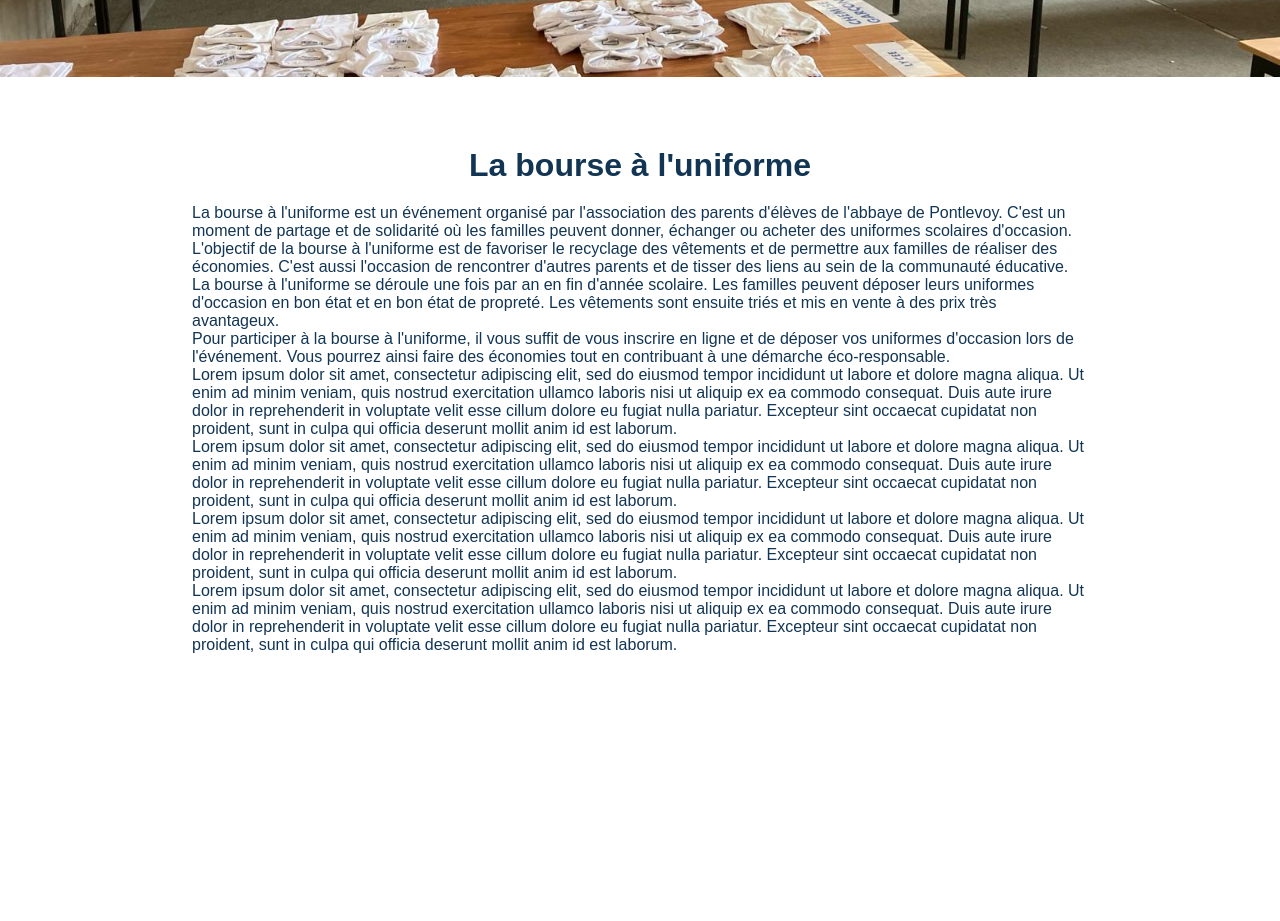
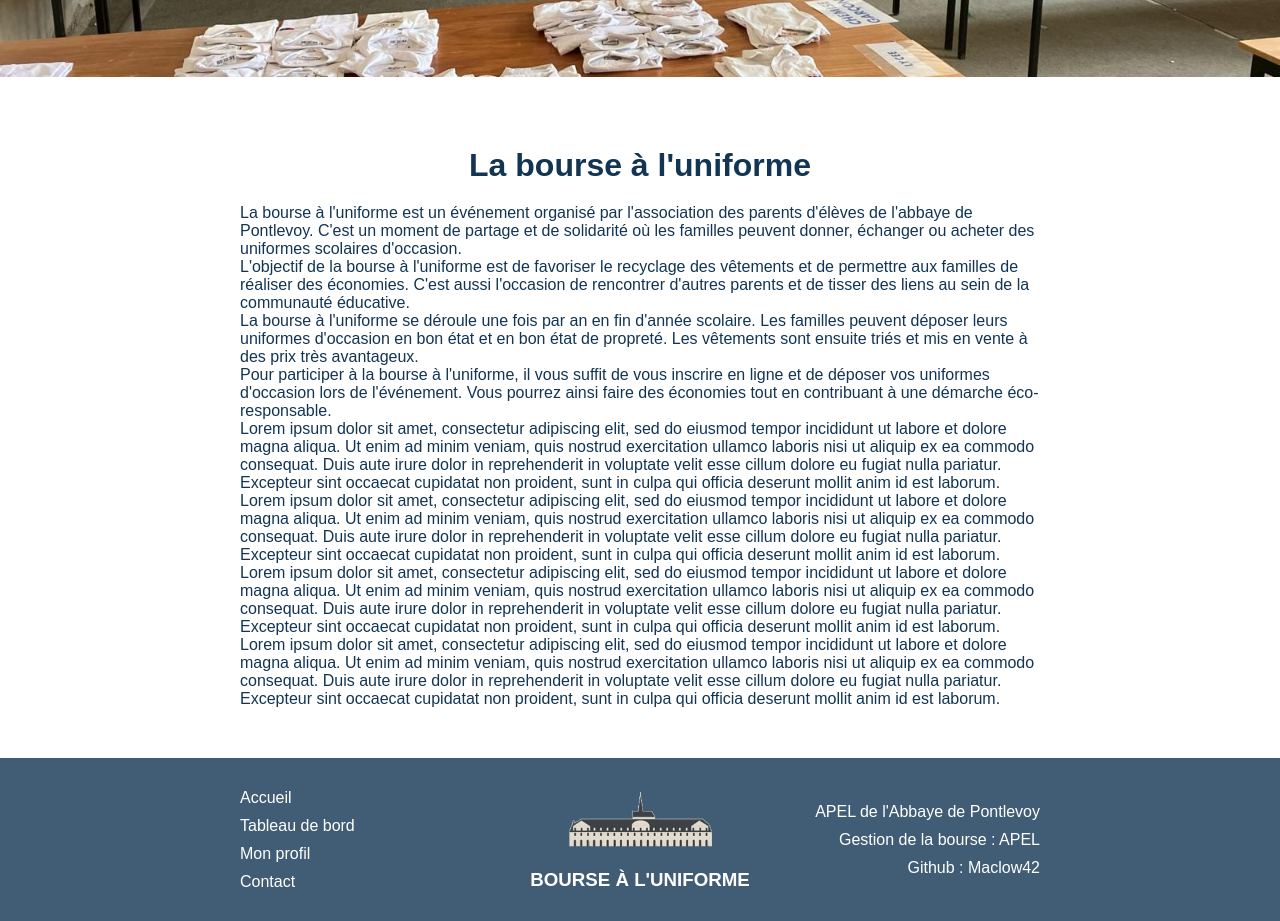
Before and after one commit to Abbaye-De-Pontlevoy/buplv, a Next.js app: page / in a window 1280 px wide. Shown: the part 700-1621 px from the top of the page. Before the commit the page ends 1354 px from the top, so only its background shows below. Built offline with nearby package versions, Linux system fonts and the light colour scheme; a web font is replaced by a local one.

Commit message:
add footer

```diff
--- /dev/null
+++ b/src/app/components/Footer/Footer.jsx
@@ -0,0 +1,31 @@
+import Image from "next/image";
+import logo_plv from "../../assets/logo_plv_reduced.webp";
+import AccountButton from "../Button/AccountButton/AccountButton";
+
+import "./styles.css";
+
+const Footer = () => {
+  return (
+    <div className="footer">
+      <div id="footerContent">
+        <div className="footerColumn" id="column1">
+          <a href="/">Accueil</a>
+          <a href="/dashboard">Tableau de bord</a>
+          <a href="/profil">Mon profil</a>
+          <a href="/contact">Contact</a>
+        </div>
+        <div className="footerColumn" id="column2">
+          <Image src={logo_plv} alt="Logo de l'abbaye de Pontlevoy" />
+          <h3>BOURSE À L'UNIFORME</h3>
+        </div>
+        <div className="footerColumn" id="column3">
+          <p>APEL de l'Abbaye de Pontlevoy</p>
+          <p>Gestion de la bourse : APEL</p>
+          <a href="https://github.com/Maclow42/" target="_blank">Github : Maclow42</a>
+        </div>
+      </div>
+    </div>
+  );
+};
+
+export default Footer;
--- /dev/null
+++ b/src/app/components/Footer/styles.css
@@ -0,0 +1,55 @@
+.footer {
+  display: flex;
+  flex-direction: row;
+  justify-content: center;
+  align-items: center;
+  background-color: var(--light-main-blue);
+
+  width: 100%;
+
+  padding: 30px;
+}
+
+#footerContent {
+  display: flex;
+  flex-direction: row;
+  justify-content: stretch;
+  align-items: center;
+  gap: 20px;
+  max-width: 800px;
+}
+
+.footerColumn {
+  display: flex;
+  flex-direction: column;
+  justify-content: center;
+  align-items: flex-start;
+  gap: 10px;
+}
+
+.footerColumn img {
+  width: 100%;
+  height: auto;
+}
+
+.footerColumn a,
+.footerColumn p,
+.footerColumn h3 {
+  text-decoration: none;
+  color: white;
+}
+
+#column1,
+#column2,
+#column3 {
+  flex: 1;
+}
+
+
+#column2 h3{
+  align-self: center;
+}
+
+#column3{
+  align-items: flex-end;
+}
--- a/src/app/globals.css
+++ b/src/app/globals.css
@@ -3,6 +3,7 @@
 :root {
   --main-blue: #123554;
   --main-blue-rgb: 18, 53, 84;
+  --light-main-blue: rgba(18, 53, 84, 0.8);
 }
 
 * {
@@ -28,7 +29,7 @@ button {
   padding: 10px 20px;
   border-radius: 8px;
 
-  background-color: rgba(var(--main-blue-rgb), 0.8);
+  background-color: var(--light-main-blue);
 
   font-size: large;
   color: white;
--- a/src/app/layout.js
+++ b/src/app/layout.js
@@ -1,3 +1,4 @@
+import Footer from "./components/Footer/Footer";
 import Header from "./components/Header/Header";
 
 import "./globals.css";
@@ -14,6 +15,7 @@ export default function RootLayout({ children }) {
       <body id="root">
         <Header />
         {children}
+        <Footer />
       </body>
     </html>
   );
--- a/src/app/page.css
+++ b/src/app/page.css
@@ -12,20 +12,21 @@
 	background-size: cover;
 }
 
-#information-div{
+#corpus-div{
 	display: flex;
 	flex-direction: column;
 	align-items: center;
 	justify-content: center;
 
 	margin-top: 50px;
+	margin-bottom: 50px;
 
-	width:70%;
+	max-width:800px;
 
 	background-color: white;
 }
 
-#information-div h1{
+#corpus-div h1{
 	margin: 20px;
 }
 
--- a/src/app/page.jsx
+++ b/src/app/page.jsx
@@ -14,7 +14,7 @@ export default async function Page() {
         </form>
       </div>
 
-      <div id="information-div">
+      <div id="corpus-div">
         <h1>La bourse à l'uniforme</h1>
         <p>
           La bourse à l'uniforme est un événement organisé par l'association des
```
Also changed, not shown: src/app/assets/logo_plv_reduced.webp.
